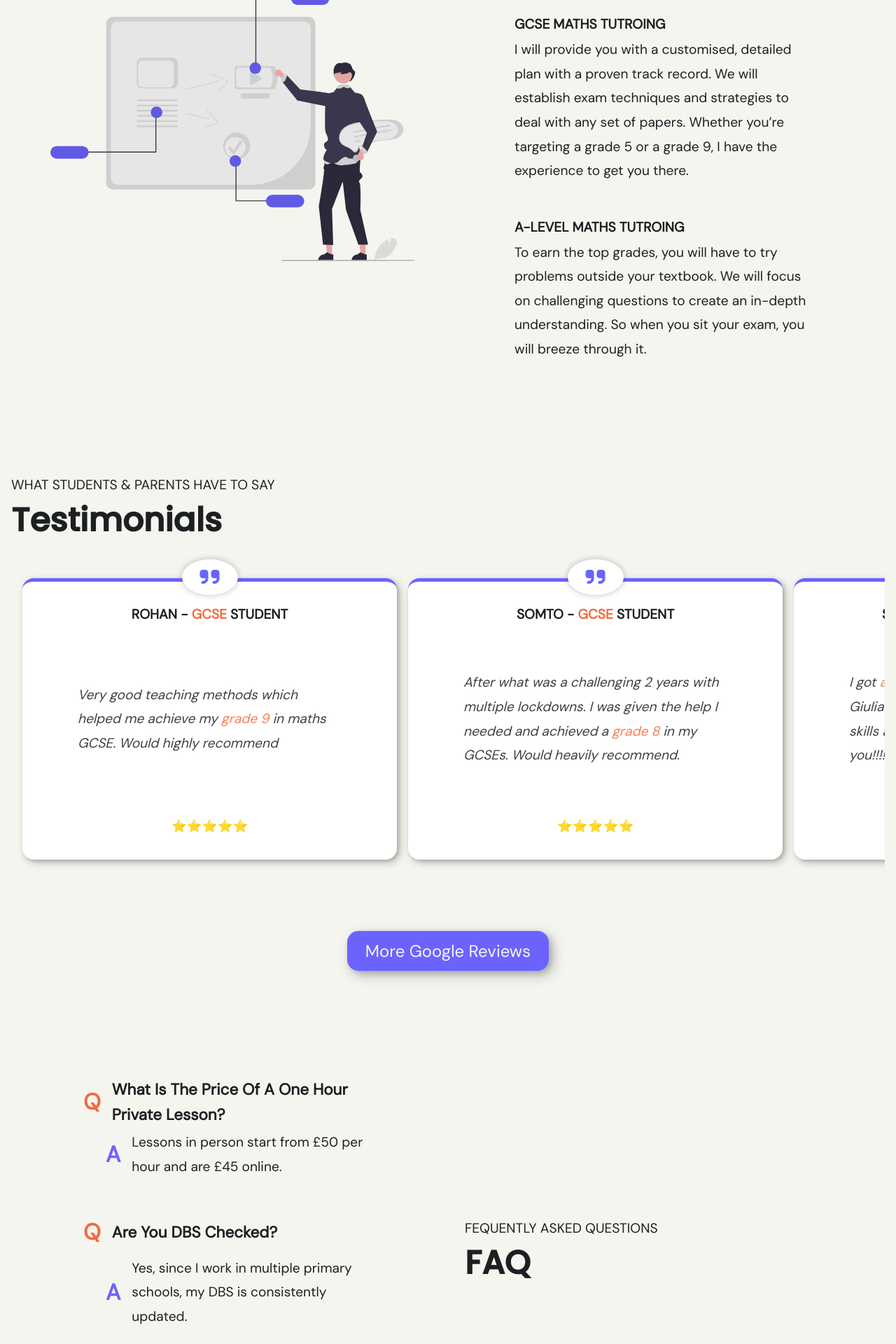
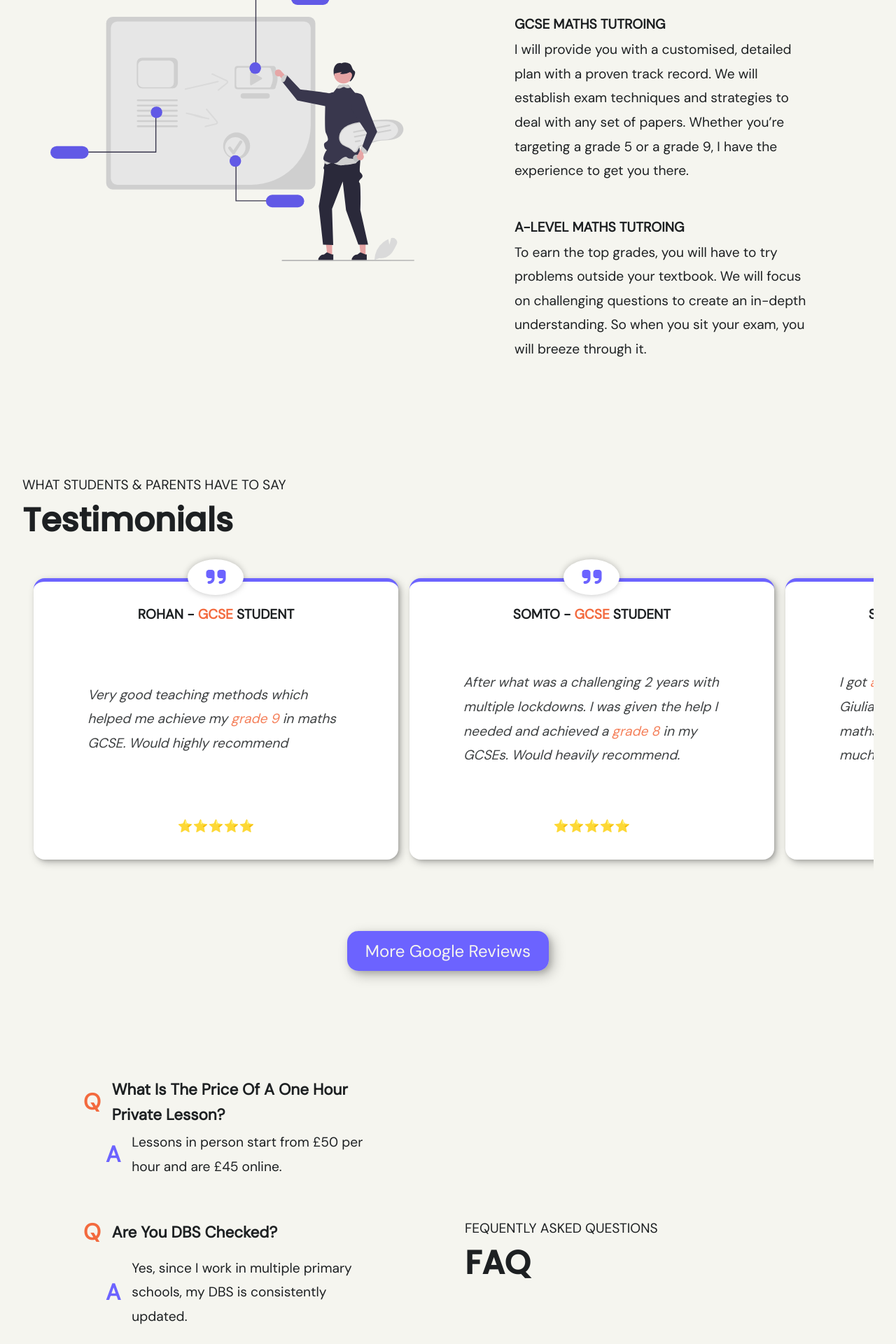
Before and after one commit to GG1982/ggmaths-site2, a Jekyll site: the page built from index.html, in a window 1280 px wide. Shown: the part 3377-5297 px from the top of the page at 70% size. Built offline with Jekyll 4.4.1, drawn with Linux system fonts in a browser that asks for light colours; nearby versions of some CDN libraries.

Commit message:
apply max width to testinomials section too

```diff
--- a/_sass/main.scss
+++ b/_sass/main.scss
@@ -210,7 +210,7 @@ a {
 
 // Testimonials Section
 .testimonials {
-  max-width: 90rem;
+  max-width: var(--width-gap);
   margin-left: auto;
   margin-right: auto;
   padding: 0 1rem;
```
